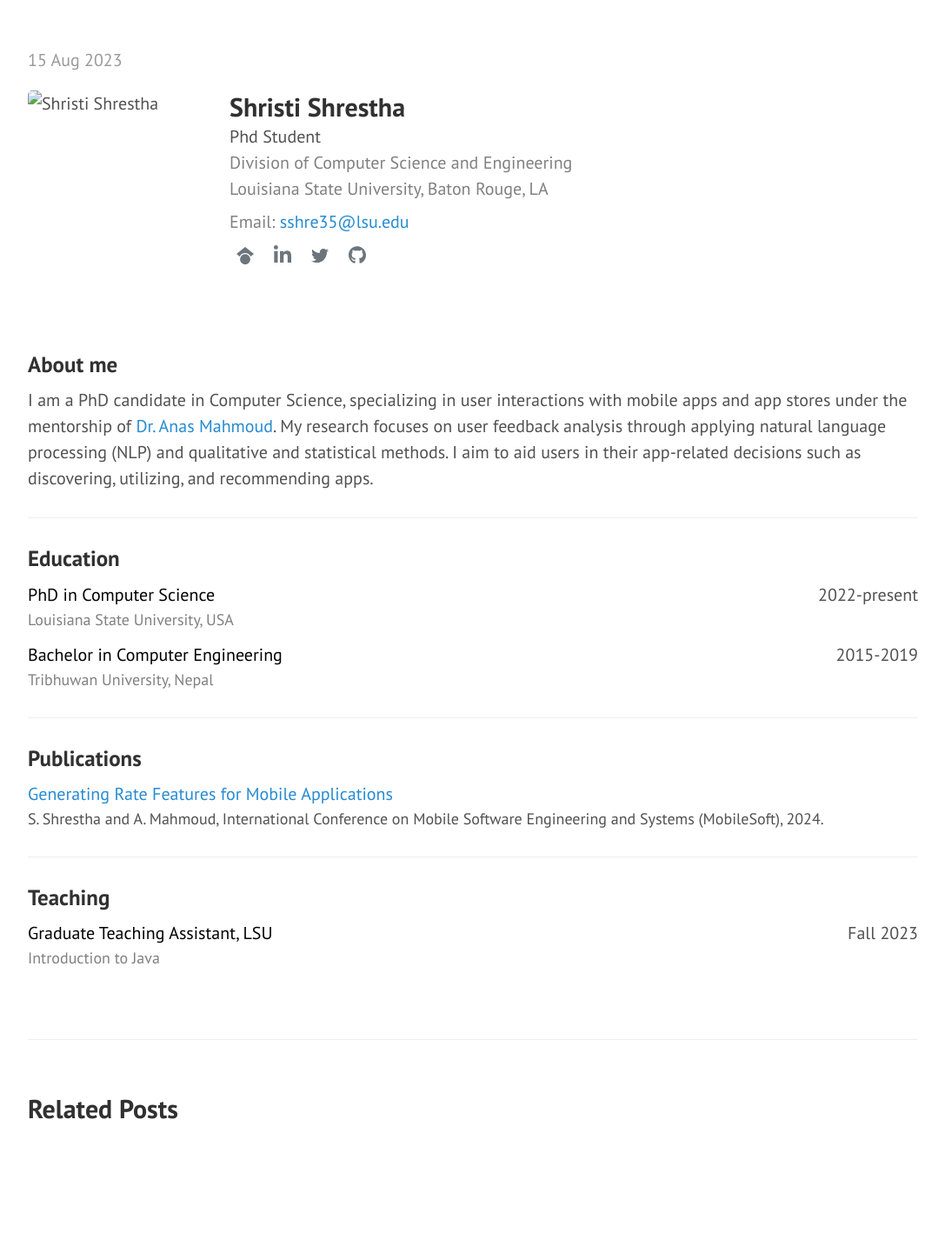
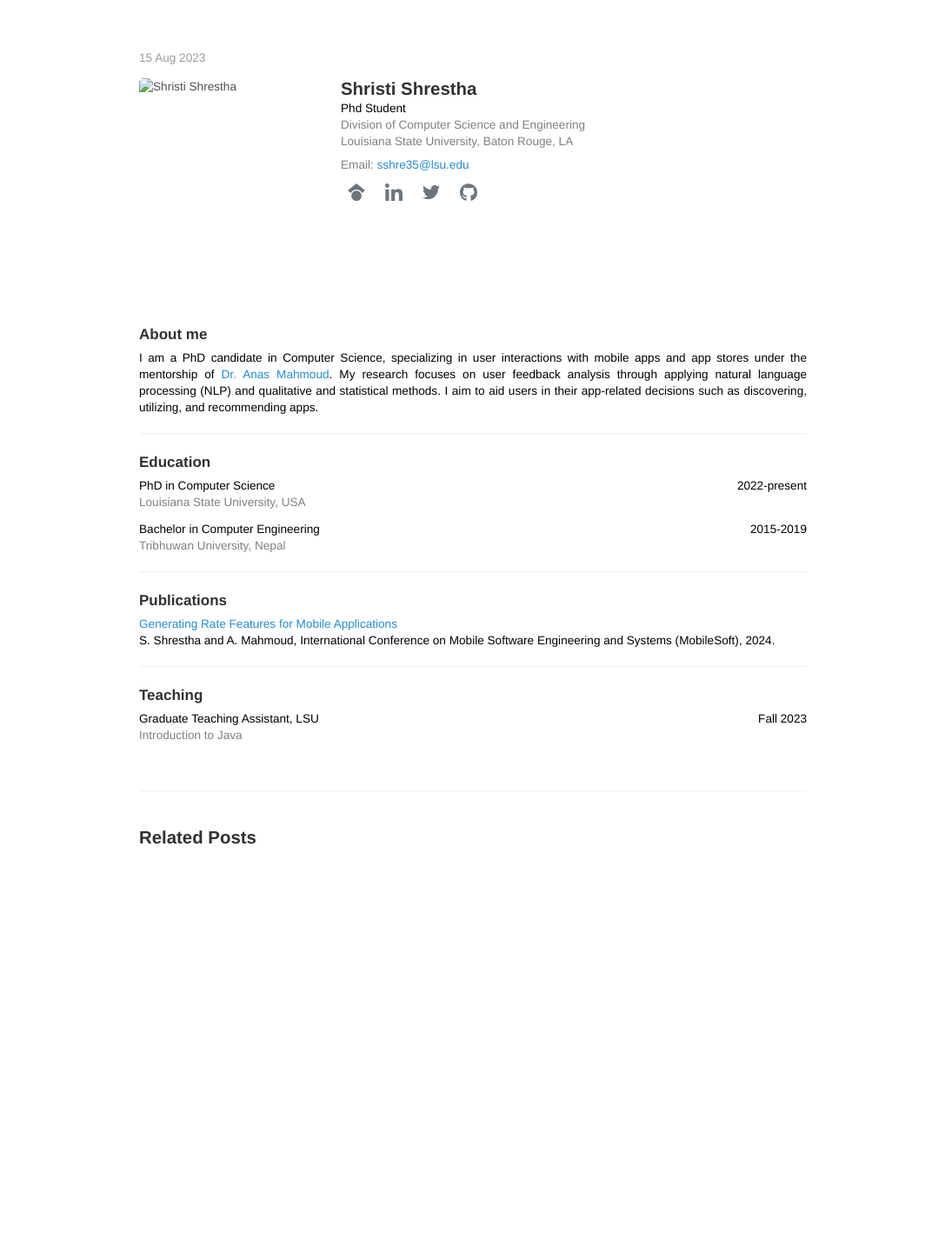
Before and after one commit to ShristiShrestha/ShristiShrestha.github.io, a Jekyll site: the page built from _posts/2023-08-15-.md, in a window 1280 px wide. Shown: the whole page at 87% size, without its empty margins (96-1183 px from the left). Built offline with Jekyll 4.4.1, drawn with Linux system fonts in a browser that asks for light colours; after the commit the page ends 1081 px from its top, so only the background shows below that.

Commit message:
refactor text color, size, align

```diff
--- a/_posts/2023-08-15-.md
+++ b/_posts/2023-08-15-.md
@@ -11,13 +11,13 @@ title:
                 <h2 style="margin:0; padding: 0;">Shristi Shrestha</h2>
             </li>
             <li>
-                <p style="font-size: 1em;">Phd Student</p>
+                <p>Phd Student</p>
             </li>
             <li>
-                <p style="font-size: 1em; color:gray;">Division of Computer Science and Engineering</p>
+                <p style="color:gray;">Division of Computer Science and Engineering</p>
             </li>
             <li>
-                <p style="font-size: 1em; color:gray;">Louisiana State University, Baton Rouge, LA</p>
+                <p style="color:gray;">Louisiana State University, Baton Rouge, LA</p>
             </li>
         </ul>
         <ul class="no-style-ul" style="margin-bottom: 8px;">
@@ -73,7 +73,7 @@ I am a PhD candidate in Computer Science, specializing in user interactions with
              <p>2022-present</p>
         </div>
         <div>
-            <p style="color: gray;font-size: 0.9rem">Louisiana State University, USA</p>
+            <p style="color: gray;">Louisiana State University, USA</p>
         </div>
     </li>
     <li>
@@ -82,7 +82,7 @@ I am a PhD candidate in Computer Science, specializing in user interactions with
              <p>2015-2019</p>
         </div>
         <div>
-            <p style="color: gray; font-size: 0.9rem">Tribhuwan University, Nepal</p>
+            <p style="color: gray;">Tribhuwan University, Nepal</p>
         </div>
     </li>
 </ul>
@@ -94,14 +94,13 @@ I am a PhD candidate in Computer Science, specializing in user interactions with
     <li>
         <div class="h-justified-flex">
             <a class="h-start-flex paper-link" href="https://dl.acm.org/doi/10.1145/3647632.3647986" target="_blank">
-                <p style="margin:0; padding: 0;">Generating Rate Features for Mobile Applications
+                <p style="color: inherit; margin:0; padding: 0;">Generating Rate Features for Mobile Applications
                 </p>
                 <!-- <svg style="width:12px; margin-left:4px; color:#39c;" xmlns="http://www.w3.org/2000/svg" viewBox="0 0 640 512"><path fill="currentColor" d="M579.8 267.7c56.5-56.5 56.5-148 0-204.5c-50-50-128.8-56.5-186.3-15.4l-1.6 1.1c-14.4 10.3-17.7 30.3-7.4 44.6s30.3 17.7 44.6 7.4l1.6-1.1c32.1-22.9 76-19.3 103.8 8.6c31.5 31.5 31.5 82.5 0 114L422.3 334.8c-31.5 31.5-82.5 31.5-114 0c-27.9-27.9-31.5-71.8-8.6-103.8l1.1-1.6c10.3-14.4 6.9-34.4-7.4-44.6s-34.4-6.9-44.6 7.4l-1.1 1.6C206.5 251.2 213 330 263 380c56.5 56.5 148 56.5 204.5 0L579.8 267.7zM60.2 244.3c-56.5 56.5-56.5 148 0 204.5c50 50 128.8 56.5 186.3 15.4l1.6-1.1c14.4-10.3 17.7-30.3 7.4-44.6s-30.3-17.7-44.6-7.4l-1.6 1.1c-32.1 22.9-76 19.3-103.8-8.6C74 372 74 321 105.5 289.5L217.7 177.2c31.5-31.5 82.5-31.5 114 0c27.9 27.9 31.5 71.8 8.6 103.9l-1.1 1.6c-10.3 14.4-6.9 34.4 7.4 44.6s34.4 6.9 44.6-7.4l1.1-1.6C433.5 260.8 427 182 377 132c-56.5-56.5-148-56.5-204.5 0L60.2 244.3z"/></svg> -->
-
              </a>
         </div>
         <div>
-            <p style="font-size: 0.9rem">
+            <p>
             S. Shrestha and A. Mahmoud, International Conference on Mobile Software Engineering and Systems (MobileSoft), 2024.</p>
         </div>
     </li>
@@ -113,11 +112,11 @@ I am a PhD candidate in Computer Science, specializing in user interactions with
 <ul class="no-style-ul overview-ul" style="margin-bottom: 8px;">
     <li>
         <div class="h-justified-flex">
-            <p style="color: black;margin:0; padding: 0;">Graduate Teaching Assistant, LSU</p>
+            <p style="margin:0; padding: 0;">Graduate Teaching Assistant, LSU</p>
             <p>Fall 2023</p>
         </div>
         <div>
-            <p style="color: gray;font-size: 0.9rem;">Introduction to Java</p>
+            <p style="color: gray;">Introduction to Java</p>
         </div>
     </li>
 </ul>
--- a/public/css/hyde.css
+++ b/public/css/hyde.css
@@ -26,27 +26,6 @@
 
 
 /*
- * Global resets
- *
- * Update the foundational and global aspects of the page.
- */
-
-html {
-  font-family: "PT Sans", Helvetica, Arial, sans-serif;
-}
-@media (min-width: 48em) {
-  html {
-    font-size: 16px;
-  }
-}
-@media (min-width: 58em) {
-  html {
-    font-size: 20px;
-  }
-}
-
-
-/*
  * Sidebar
  *
  * Flexible banner for housing site name, intro, and "footer" content. Starts
@@ -59,6 +38,7 @@ html {
   color: rgba(255,255,255,.5);
   background-color: #202020;
 }
+
 @media (min-width: 48em) {
   .sidebar {
     position: fixed;
--- a/public/css/poole.css
+++ b/public/css/poole.css
@@ -48,13 +48,14 @@ body {
 }
 
 html {
-  font-family: "Helvetica Neue", Helvetica, Arial, sans-serif;
-  font-size: 14px;
-  line-height: 1.5;
+  font-family: "Rubik", "Helvetica Neue", Helvetica, Arial, sans-serif;
+  font-size: 0.85rem;
+  line-height: 1.4;
 }
-@media (min-width: 38em) {
+
+@media (max-width: 768px) {
   html {
-    font-size: 18px;
+    font-size: 0.95rem;
   }
 }
 
@@ -106,6 +107,8 @@ h4, h5, h6 {
 /* Body text */
 p {
   margin-top: 0;
+  text-align: justify;
+  color: black;
   margin-bottom: 1rem;
 }
 
@@ -288,7 +291,7 @@ tbody tr:nth-child(odd) th {
 
 .container {
   margin: 64px auto;
-  width: 1024px;
+  width: 768px;
   /* max-width: 38rem;
   padding-left:  1rem;
   padding-right: 1rem;
@@ -296,7 +299,7 @@ tbody tr:nth-child(odd) th {
   margin-right: auto; */
 }
 
-@media(max-width:1024px){
+@media(max-width:768px){
   .container{
     width: 100%;
     padding: 0 32px;
```
Also changed, not shown: 1 other file.
